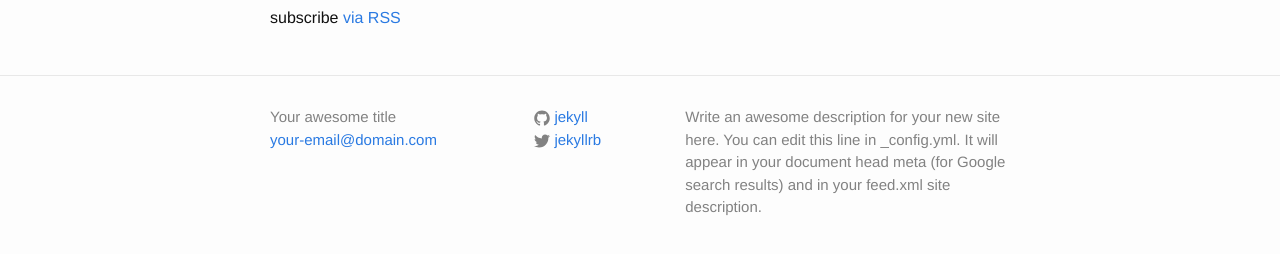
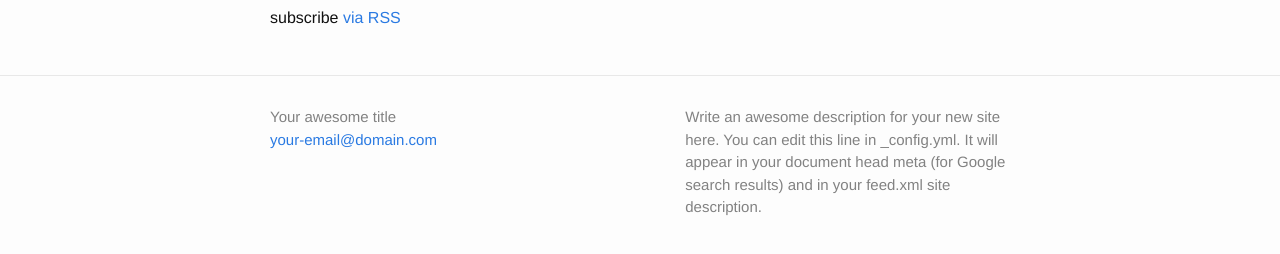
Before and after one commit to wayofthinking/wayofthinking.github.io, a Jekyll site: the page built from index.html, in a window 1280 px wide. Shown: the part 221-475 px from the top of the page. Built offline with Jekyll 4.4.1, drawn with Linux system fonts in a browser that asks for light colours.

Commit message:
removed github and twitter usernames

```diff
--- a/_config.yml
+++ b/_config.yml
@@ -7,8 +7,6 @@
   Google search results) and in your feed.xml site description.
 baseurl: "" # the subpath of your site, e.g. /blog/
 url: "http://yourdomain.com" # the base hostname & protocol for your site
-twitter_username: jekyllrb
-github_username:  jekyll
 
 # Build settings
 markdown: kramdown
--- a/_includes/footer.html
+++ b/_includes/footer.html
@@ -12,34 +12,7 @@
 
       <div class="footer-col  footer-col-2">
         <ul class="social-media-list">
-          {% if site.github_username %}
-          <li>
-            <a href="https://github.com/{{ site.github_username }}">
-              <span class="icon  icon--github">
-                <svg viewBox="0 0 16 16">
-                  <path fill="#828282" d="M7.999,0.431c-4.285,0-7.76,3.474-7.76,7.761 c0,3.428,2.223,6.337,5.307,7.363c0.388,0.071,0.53-0.168,0.53-0.374c0-0.184-0.007-0.672-0.01-1.32 c-2.159,0.469-2.614-1.04-2.614-1.04c-0.353-0.896-0.862-1.135-0.862-1.135c-0.705-0.481,0.053-0.472,0.053-0.472 c0.779,0.055,1.189,0.8,1.189,0.8c0.692,1.186,1.816,0.843,2.258,0.645c0.071-0.502,0.271-0.843,0.493-1.037 C4.86,11.425,3.049,10.76,3.049,7.786c0-0.847,0.302-1.54,0.799-2.082C3.768,5.507,3.501,4.718,3.924,3.65 c0,0,0.652-0.209,2.134,0.796C6.677,4.273,7.34,4.187,8,4.184c0.659,0.003,1.323,0.089,1.943,0.261 c1.482-1.004,2.132-0.796,2.132-0.796c0.423,1.068,0.157,1.857,0.077,2.054c0.497,0.542,0.798,1.235,0.798,2.082 c0,2.981-1.814,3.637-3.543,3.829c0.279,0.24,0.527,0.713,0.527,1.437c0,1.037-0.01,1.874-0.01,2.129 c0,0.208,0.14,0.449,0.534,0.373c3.081-1.028,5.302-3.935,5.302-7.362C15.76,3.906,12.285,0.431,7.999,0.431z"/>
-                </svg>
-              </span>
 
-              <span class="username">{{ site.github_username }}</span>
-            </a>
-          </li>
-          {% endif %}
-
-          {% if site.twitter_username %}
-          <li>
-            <a href="https://twitter.com/{{ site.twitter_username }}">
-              <span class="icon  icon--twitter">
-                <svg viewBox="0 0 16 16">
-                  <path fill="#828282" d="M15.969,3.058c-0.586,0.26-1.217,0.436-1.878,0.515c0.675-0.405,1.194-1.045,1.438-1.809
-                  c-0.632,0.375-1.332,0.647-2.076,0.793c-0.596-0.636-1.446-1.033-2.387-1.033c-1.806,0-3.27,1.464-3.27,3.27 c0,0.256,0.029,0.506,0.085,0.745C5.163,5.404,2.753,4.102,1.14,2.124C0.859,2.607,0.698,3.168,0.698,3.767 c0,1.134,0.577,2.135,1.455,2.722C1.616,6.472,1.112,6.325,0.671,6.08c0,0.014,0,0.027,0,0.041c0,1.584,1.127,2.906,2.623,3.206 C3.02,9.402,2.731,9.442,2.433,9.442c-0.211,0-0.416-0.021-0.615-0.059c0.416,1.299,1.624,2.245,3.055,2.271 c-1.119,0.877-2.529,1.4-4.061,1.4c-0.264,0-0.524-0.015-0.78-0.046c1.447,0.928,3.166,1.469,5.013,1.469 c6.015,0,9.304-4.983,9.304-9.304c0-0.142-0.003-0.283-0.009-0.423C14.976,4.29,15.531,3.714,15.969,3.058z"/>
-                </svg>
-              </span>
-
-              <span class="username">{{ site.twitter_username }}</span>
-            </a>
-          </li>
-          {% endif %}
         </ul>
       </div>
 
```
